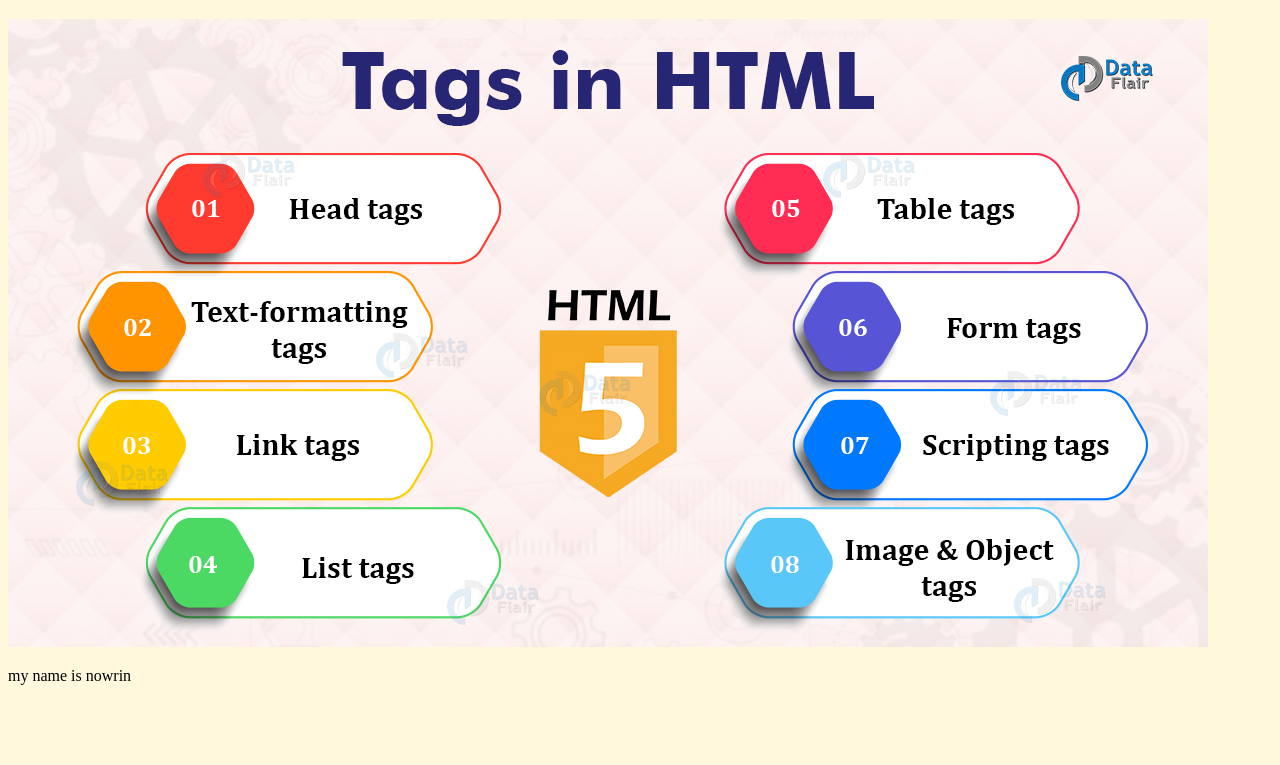
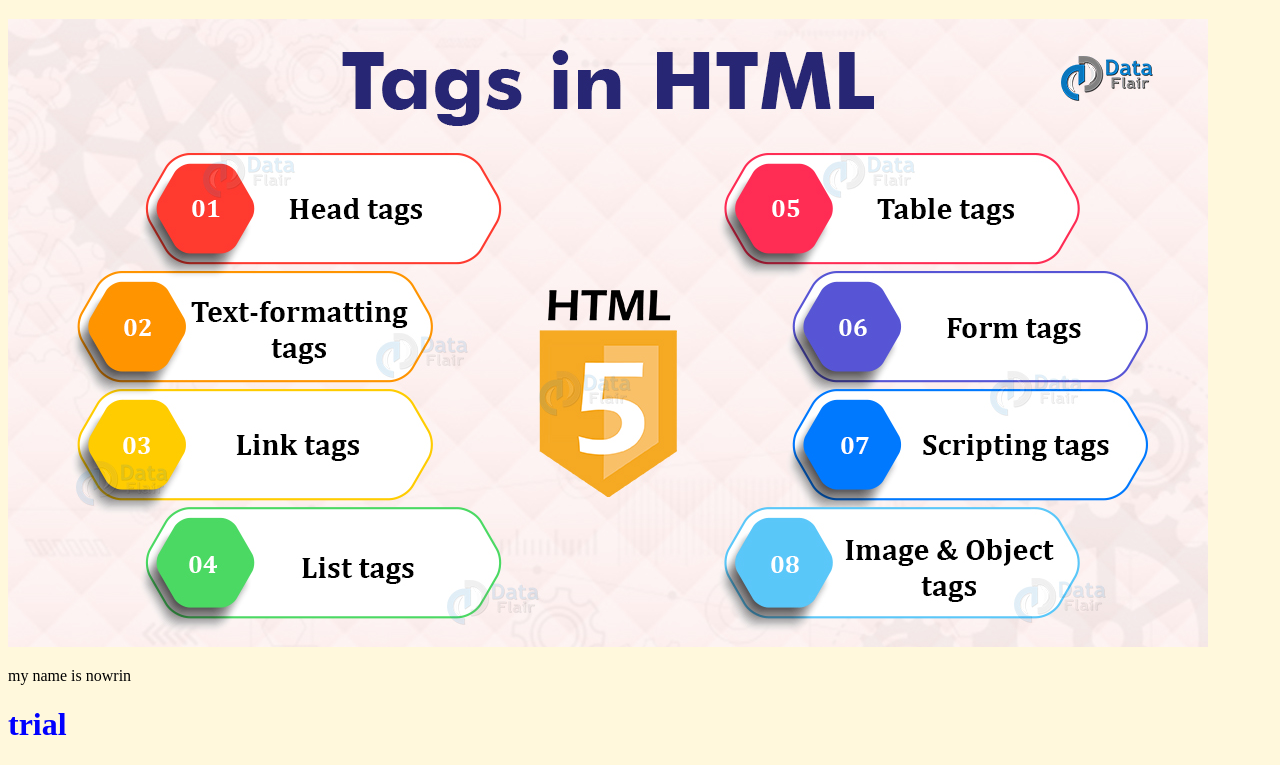
Before and after one commit to SanjidaNowrin/first-page-repo, a plain HTML site: page index.html in a window 1280 px wide. Shown: the part 61-826 px from the top of the page. Before the commit the page ends 800 px from the top, so only its background shows below. Drawn offline with Linux system fonts and the light colour scheme.

Commit message:
text added

```diff
--- a/index.html
+++ b/index.html
@@ -11,5 +11,6 @@
     <h1>My First git ripo</h1>
     <img src="HTML-Tags-df.jpg" alt="">
     <p>my name is nowrin</p>
+    <h1>trial</h1>
 </body>
 </html>
```
